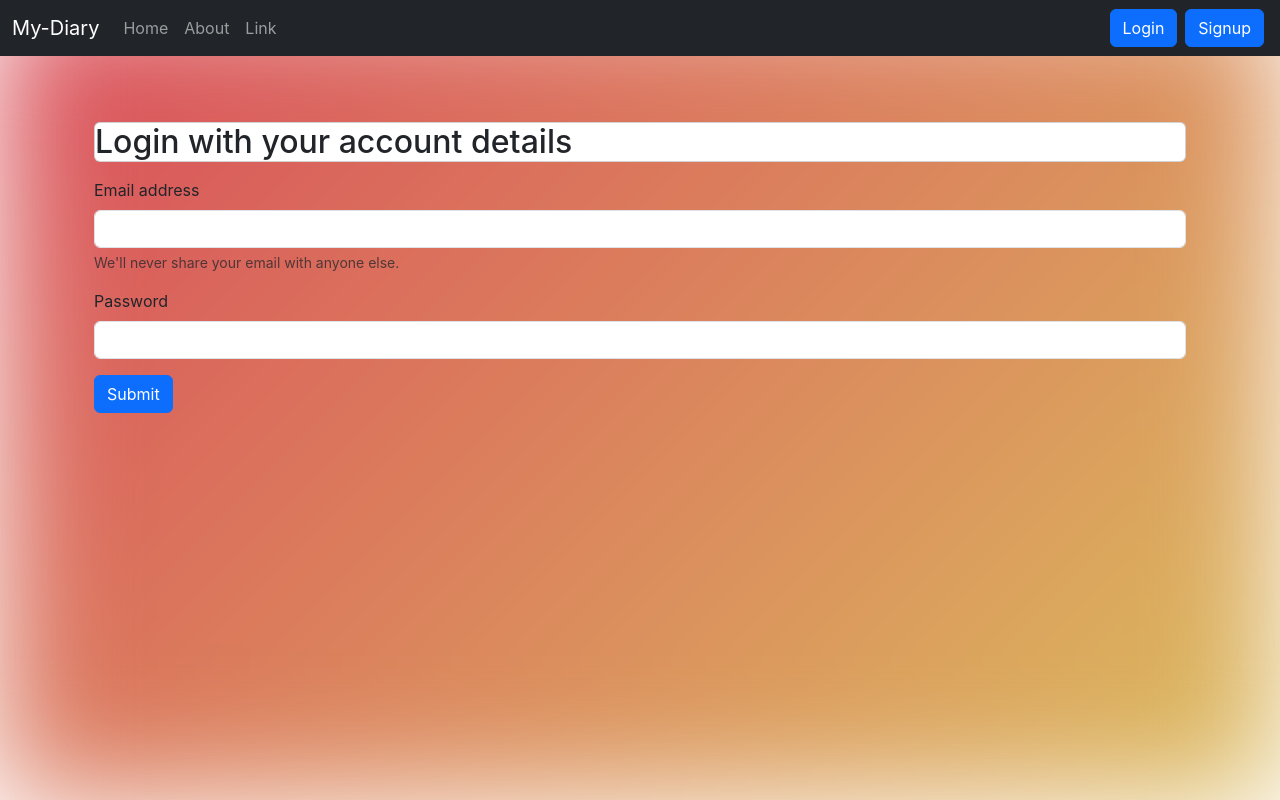
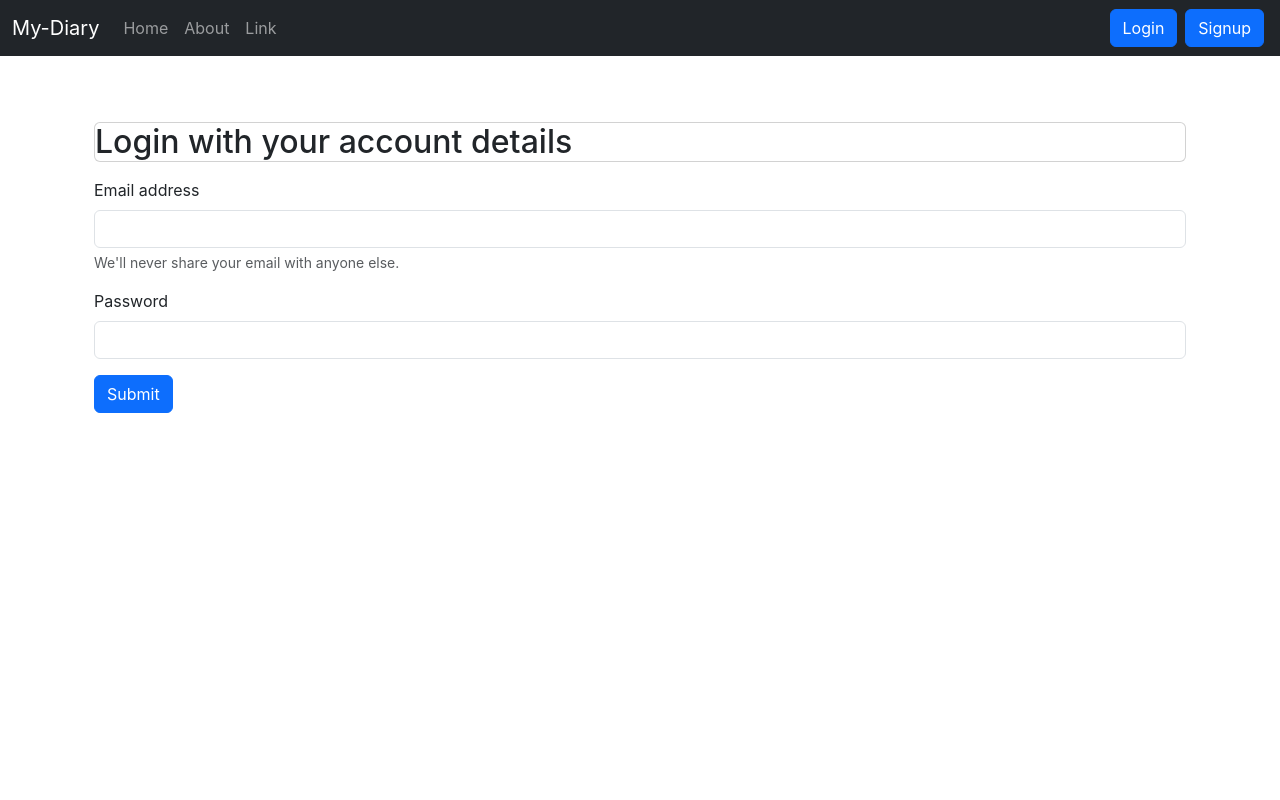
Before and after one commit to anakafeel/my-diary-frontend, a React (Create React App) app: page /login in a window 1280 px wide. Built offline with nearby package versions, Linux system fonts and the light colour scheme.

Commit message:
removed gradient

```diff
--- a/src/App.js
+++ b/src/App.js
@@ -10,7 +10,6 @@ import Login from "./components/Login";
 import Signup from "./components/Signup";
 import { BrowserRouter, Route, Routes } from "react-router-dom";
 
-import GradientBackground from "./components/GradientBackground";
 
 function App() {
     /* ALERT USESTATE */
@@ -29,7 +28,6 @@ function App() {
       <NoteState>
         <BrowserRouter>
           <Navbar />
-         <GradientBackground/>
           <Alert alert={alert}/>
           <div className="container">
           <div className="container my-3">
--- a/src/components/GradientBackground.js
+++ /dev/null
@@ -1,36 +0,0 @@
-import React from "react";
-import { motion } from "framer-motion";
-
-const GradientBackground = () => {
-  return (
-    <motion.div
-      style={{
-        position: 'fixed',
-        top: 0,
-        left: 0,
-        width: '100vw',
-        height: '100vh',
-        zIndex: -1, // Ensure it stays behind other components
-        background: 'linear-gradient(135deg, #ff0066, #00d4ff)', // Initial gradient
-        filter: 'blur(60px)', // Add blur to mimic the effect in the image
-      }}
-      animate={{
-        background: [
-          "linear-gradient(135deg, #ff0066, #00d4ff)",
-          "linear-gradient(135deg, #8e44ad, #3498db)",
-          "linear-gradient(135deg, #e74c3c, #f1c40f)",
-          "linear-gradient(135deg, #1abc9c, #2ecc71)",
-          "linear-gradient(135deg, #d35400, #f39c12)"
-        ],
-        transition: {
-          duration: 12, // Duration of one full cycle
-          ease: "linear",
-          repeat: Infinity, // Infinite loop
-          repeatType: "mirror" // Reverse on completion for smooth transition
-        }
-      }}
-    />
-  );
-};
-
-export default GradientBackground;
```
